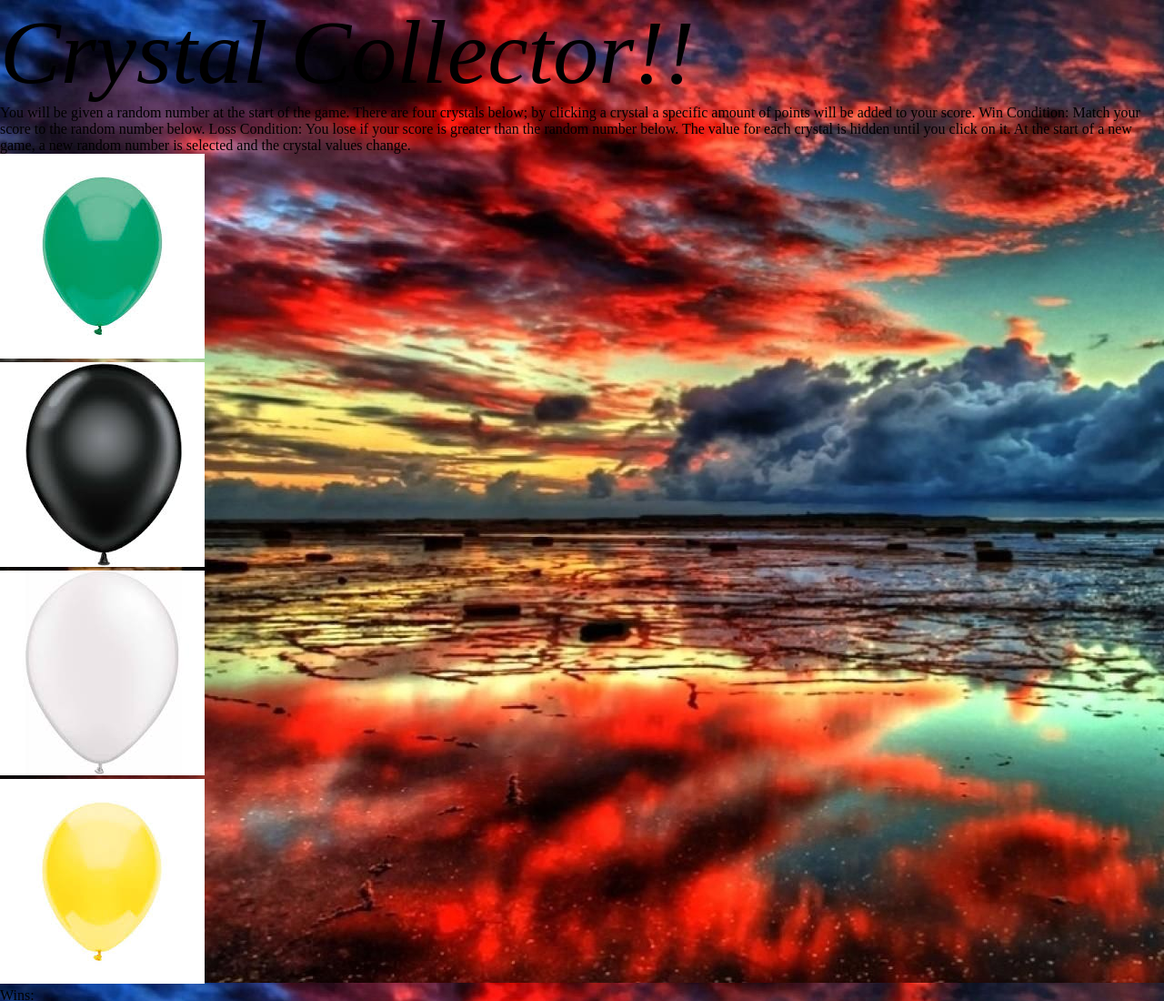
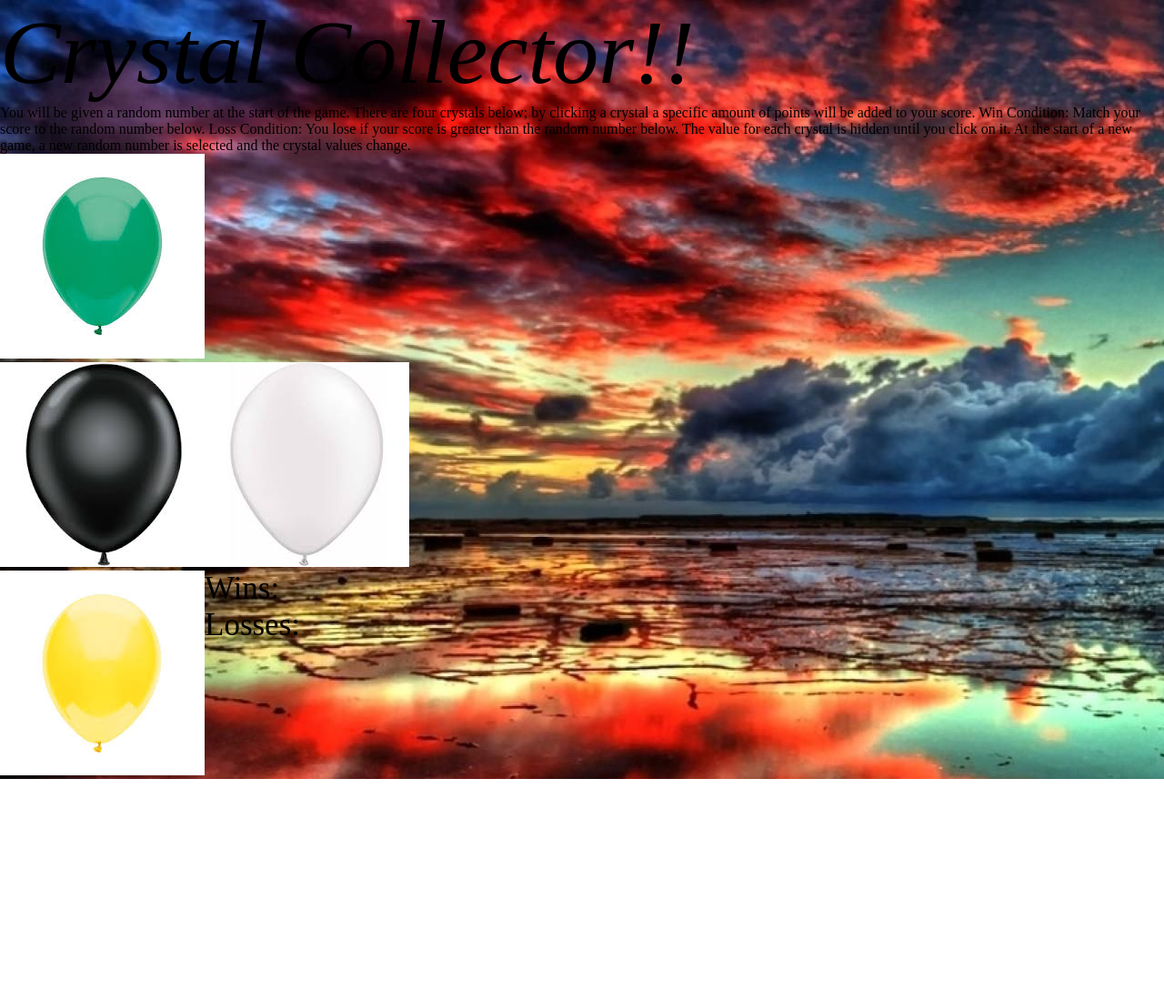
Before and after one commit to WildestDeuce/unit-4-game, a plain HTML site: page index.html in a window 1280 px wide. Shown: the top 1100 px of the page at 91% size. After the commit the page ends 856 px from the top, so only its background shows below. Drawn offline with nearby package versions, Linux system fonts and the light colour scheme.

Commit message:
css styling for 'win' and 'loss'

```diff
--- a/assets/css/style.css
+++ b/assets/css/style.css
@@ -3,3 +3,26 @@ h1 {
     font-style: italic;
     font-size: 100px;
 }
+
+#number1 {
+size: 90px
+}
+
+#number2 {
+    float: left;
+}
+
+
+#number3 {
+
+}
+
+
+#number4 {
+    float: left;
+}
+
+h3 {
+    color: black;
+    font-size: 35px;
+}
--- a/assets/javascript/game.js
+++ b/assets/javascript/game.js
@@ -77,15 +77,15 @@ $(document).ready(function () {
 
     //win condition: computerGuess === sum of crystals one,two,three,four
 
-    if (computerGuess === score) {
+    if (rand === score) {
         win++;
         $("#win").html("<h3>" + win + "</h3>");
     }
 
     //loss condition: sum of crystals one,two,three,four > computerGuess
 
-    else (computerGuess > score) {
-        lose++;
-        $("#loss").html("<h3>" + loss + "</h3>");
-    }
+    //else (computerGuess > score) {
+        //lose++;
+        //$("#loss").html("<h3>" + loss + "</h3>");
+    //}
 });
```
